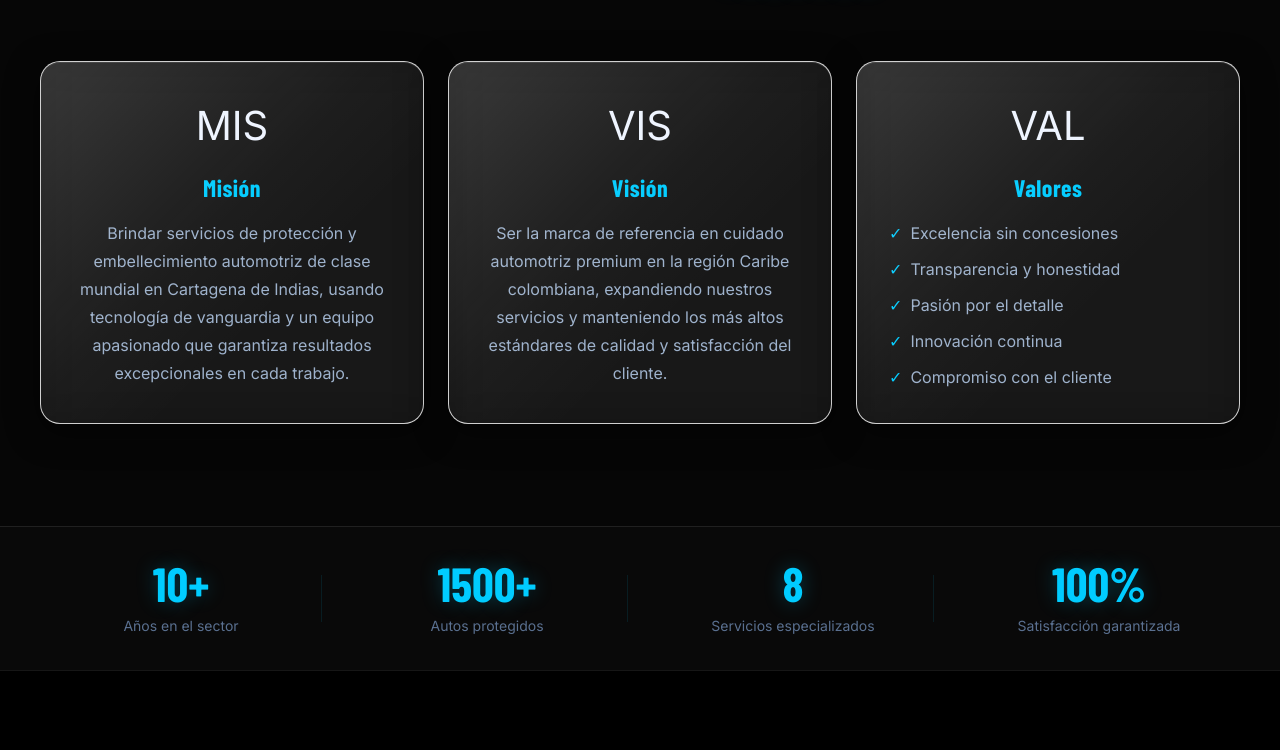
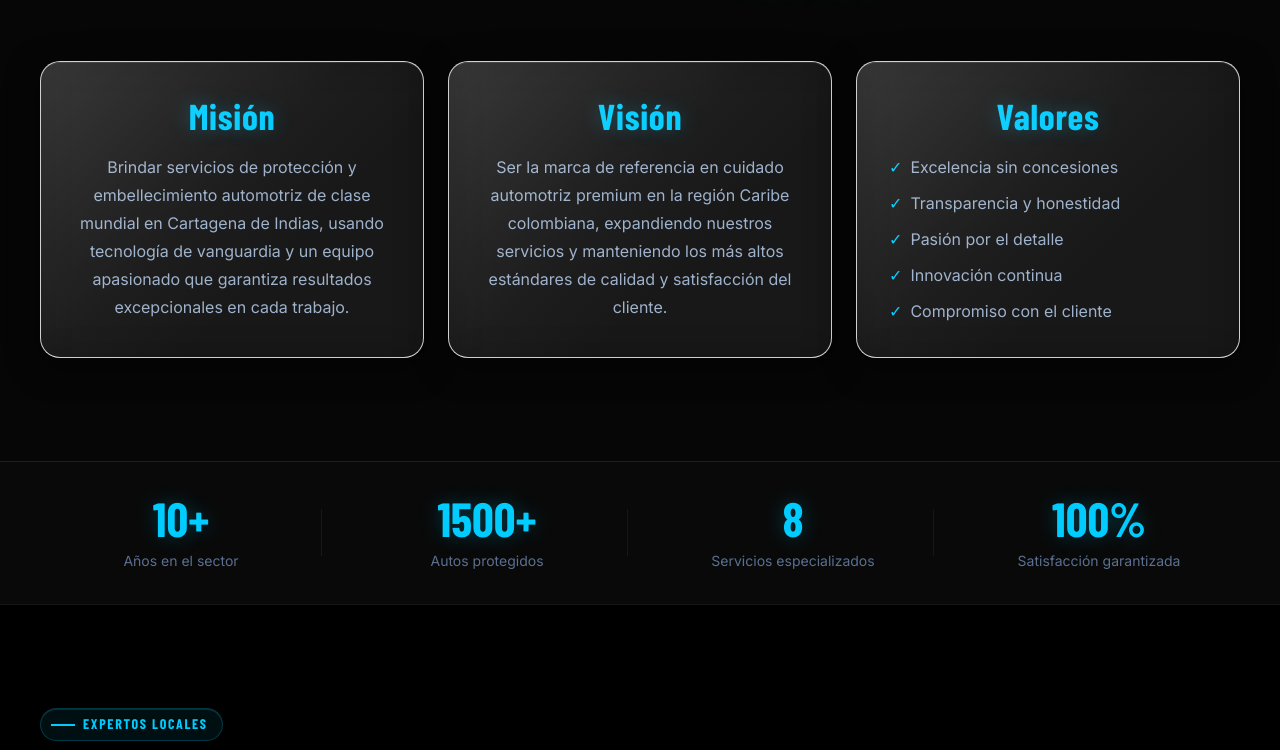
Before and after one commit to frankmercadopeerez-glitch/Detailing-Experts, a plain HTML site: page nosotros.html in a window 1280 px wide. Shown: the part 1470-2220 px from the top of the page. Drawn offline with nearby package versions, Linux system fonts and the light colour scheme; a web font is replaced by a local one.

Commit message:
fix: quitar abreviaciones MIS/VIS/VAL en tarjetas de nosotros.html y agrandar títulos azules
Co-Authored-By: Claude Haiku 4.5 <noreply@anthropic.com>

```diff
--- a/nosotros.html
+++ b/nosotros.html
@@ -138,18 +138,13 @@
           style="grid-template-columns: repeat(auto-fit, minmax(280px, 1fr))"
         >
           <div class="card reveal" style="text-align: center">
-            <div
-              style="font-size: 2.5rem; margin-bottom: 1rem"
-              aria-hidden="true"
-            >
-              MIS
-            </div>
             <h3
               style="
                 font-family: var(--font-heading);
-                font-size: var(--text-2xl);
+                font-size: var(--text-4xl);
                 color: var(--clr-accent);
                 margin-bottom: 1rem;
+                text-shadow: var(--glow-text);
               "
             >
               Misión
@@ -168,18 +163,13 @@
             </p>
           </div>
           <div class="card reveal reveal-delay-1" style="text-align: center">
-            <div
-              style="font-size: 2.5rem; margin-bottom: 1rem"
-              aria-hidden="true"
-            >
-              VIS
-            </div>
             <h3
               style="
                 font-family: var(--font-heading);
-                font-size: var(--text-2xl);
+                font-size: var(--text-4xl);
                 color: var(--clr-accent);
                 margin-bottom: 1rem;
+                text-shadow: var(--glow-text);
               "
             >
               Visión
@@ -198,18 +188,13 @@
             </p>
           </div>
           <div class="card reveal reveal-delay-2" style="text-align: center">
-            <div
-              style="font-size: 2.5rem; margin-bottom: 1rem"
-              aria-hidden="true"
-            >
-              VAL
-            </div>
             <h3
               style="
                 font-family: var(--font-heading);
-                font-size: var(--text-2xl);
+                font-size: var(--text-4xl);
                 color: var(--clr-accent);
                 margin-bottom: 1rem;
+                text-shadow: var(--glow-text);
               "
             >
               Valores
```
